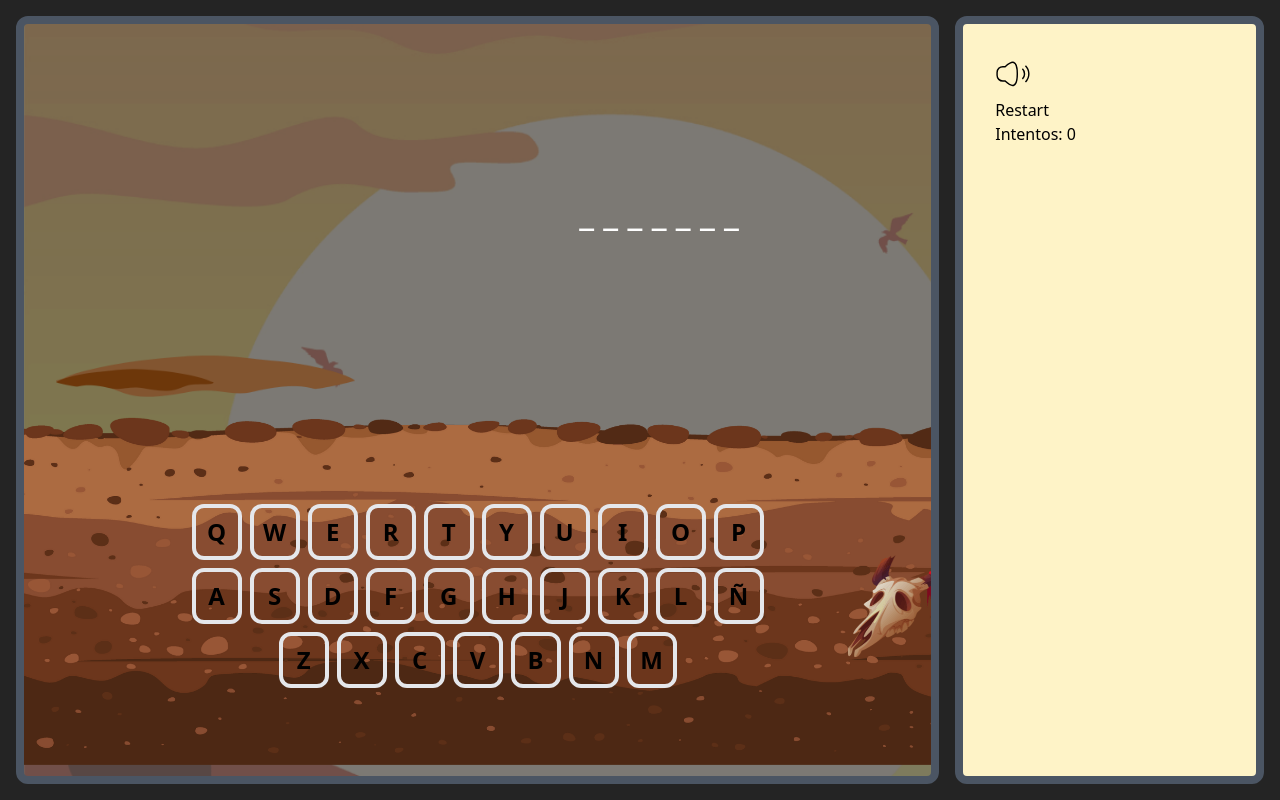
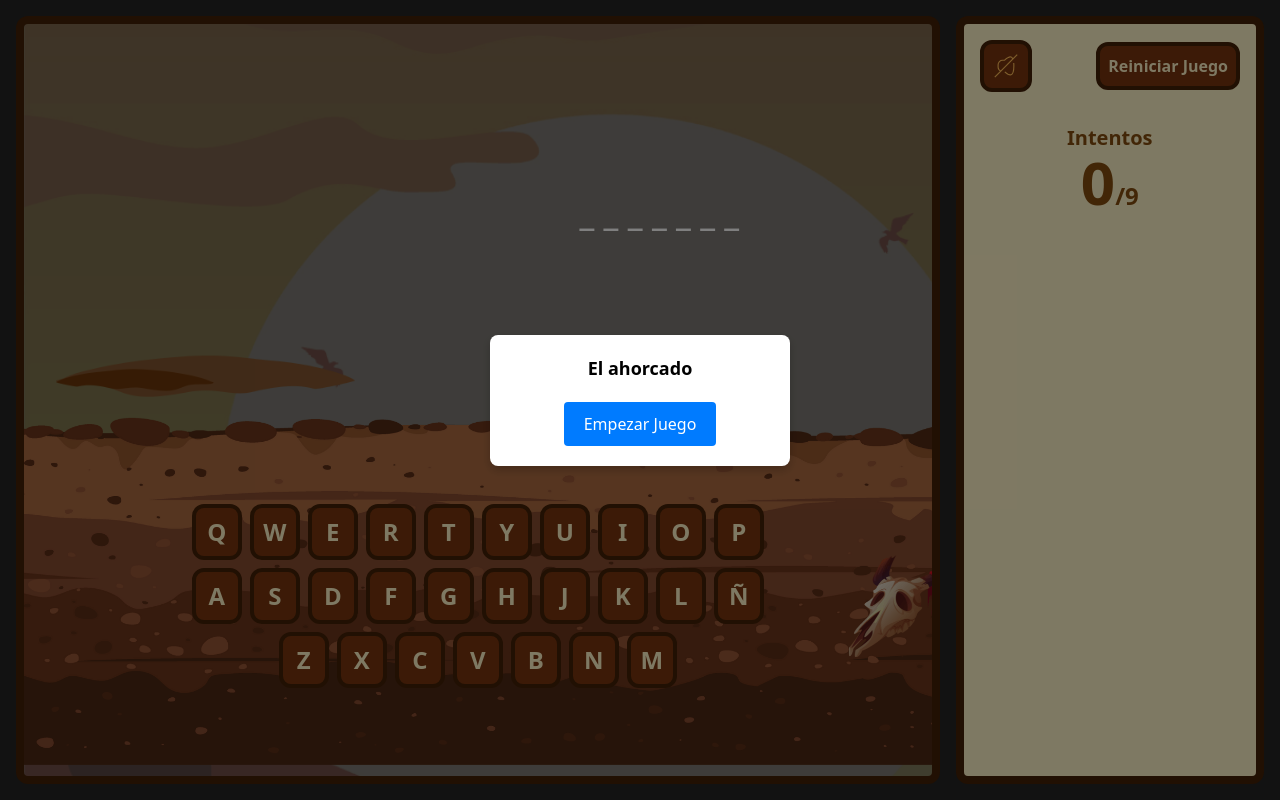
Before and after one commit to RichardS2496/hanging-app, a React (Vite) app: page / in a window 1280 px wide. Built offline with nearby package versions, Linux system fonts and the light colour scheme.

Commit message:
popup added, style left

```diff
--- a/src/App.tsx
+++ b/src/App.tsx
@@ -1,11 +1,26 @@
 import "./styles/App.css";
 import "./styles/buttons.css";
+
 import { HangImage } from "./components/HangImage";
 import { LettersBoard } from "./components/LettersBoard";
 import { SongPlayer } from "./components/SongPlayer";
 import { useHangmanGame } from "./hooks/useHangmanGame";
 
+import { useEffect } from "react";
+import { Popup } from "./components/Popup";
+import { usePopup } from "./hooks/usePopup";
+
 function App() {
+  const {
+    popupMessage,
+    isPopupVisible,
+    popupButtonText,
+    startGame,
+    showWinPopup,
+    showLosePopup,
+    setIsPopupVisible,
+  } = usePopup();
+
   const {
     restartGame,
     checkLetter,
@@ -18,8 +33,36 @@ function App() {
     alreadyPressed,
   } = useHangmanGame();
 
+  useEffect(() => {
+    setIsPopupVisible(true);
+  }, [setIsPopupVisible]);
+
+  useEffect(() => {
+    if (won) {
+      showWinPopup();
+    } else if (lose) {
+      showLosePopup();
+    }
+  }, [won, lose, showWinPopup, showLosePopup]);
+
   return (
     <>
+      <Popup
+        message={popupMessage}
+        buttonText={popupButtonText}
+        onButtonClick={() => {
+          setIsPopupVisible(false); // Cerrar el popup
+          if (
+            popupMessage === "¡Has Ganado!" ||
+            popupMessage === "¡Has Perdido!"
+          ) {
+            restartGame(); // Reiniciar el juego si se ganó o perdió
+          } else {
+            startGame(); // Empezar el juego si está en un estado inicial
+          }
+        }}
+        isVisible={isPopupVisible}
+      />
       <div className="App">
         <div className="left-side border-content">
           <div className="left-side-content ">
@@ -41,12 +84,26 @@ function App() {
           </div>
         </div>
         <div className="right-side border-content">
-          <SongPlayer />
-          <button onClick={restartGame}>Restart</button>
-
-          <h3>Intentos: {attempts}</h3>
-          {lose ? <h3 className="text-red-50">Ha Perdido {word}</h3> : ""}
-          {won ? <h3 className="text-blue">¡Ha Ganado!</h3> : ""}
+          <div className="flex flex-row justify-between items-center">
+            <SongPlayer />
+            <button
+              className="song-toggle-btn text-amber-100 font-semibold"
+              onClick={restartGame}
+            >
+              Reiniciar Juego
+            </button>
+          </div>
+          <div>
+            <h3 className="text-center font-bold text-xl text-yellow-800">
+              Intentos
+            </h3>
+            <h2 className="text-center font-bold text-6xl text-yellow-800">
+              {attempts}
+              <span className="text-2xl">/9</span>
+            </h2>
+            {lose ? <h3 className="text-black">Ha Perdido {word}</h3> : ""}
+            {won ? <h3 className="text-blue">¡Ha Ganado!</h3> : ""}
+          </div>
         </div>
       </div>
     </>
--- a/src/components/PauseSongBtn.tsx
+++ b/src/components/PauseSongBtn.tsx
@@ -1,21 +1,21 @@
 export function PauseSongBtn() {
   return (
     <svg
-      width="36px"
-      height="36px"
+      width="28px"
+      height="28px"
       viewBox="-0.5 0 25 25"
       fill="none"
       xmlns="http://www.w3.org/2000/svg"
     >
       <path
         d="M10.9395 17.72C12.9395 19.5 15.3895 20.72 16.5495 20.33C18.6495 19.55 18.9995 15.3299 18.9995 12.4099C18.9995 11.5999 18.9995 10.68 18.8895 9.77002"
-        stroke="#000000"
+        stroke="#ffbd59"
       />
       <path
         d="M18.1292 6.28008C18.0012 5.89129 17.795 5.53273 17.5233 5.22661C17.2516 4.9205 16.9201 4.67327 16.5493 4.50005C15.3193 4.04005 12.7093 5.49996 10.5493 7.40996H8.94922C7.88835 7.40996 6.87093 7.83145 6.12079 8.58159C5.37064 9.33174 4.94922 10.3491 4.94922 11.41V13.41C4.9489 14.1811 5.17151 14.936 5.59021 15.5835C6.00892 16.2311 6.60585 16.7438 7.3092 17.06"
-        stroke="#000000"
+        stroke="#ffbd59"
       />
-      <path d="M22 2.42004L2 22.42" stroke="#000000" />
+      <path d="M22 2.42004L2 22.42" stroke="#ffbd59" />
     </svg>
   );
 }
--- a/src/components/PlaySongBtn.tsx
+++ b/src/components/PlaySongBtn.tsx
@@ -1,23 +1,23 @@
 export function PlaySongBtn() {
   return (
     <svg
-      width="36px"
-      height="36px"
+      width="28px"
+      height="28px"
       viewBox="-0.5 0 25 25"
       fill="none"
       xmlns="http://www.w3.org/2000/svg"
     >
       <path
         d="M12.5493 4.50005C11.3193 4.04005 8.70926 5.49996 6.54926 7.40996H4.94922C3.88835 7.40996 2.87093 7.83145 2.12079 8.58159C1.37064 9.33174 0.949219 10.3491 0.949219 11.41V13.41C0.949219 14.4708 1.37064 15.4883 2.12079 16.2385C2.87093 16.9886 3.88835 17.41 4.94922 17.41H6.54926C8.65926 19.35 11.2693 20.78 12.5493 20.33C14.6493 19.55 14.9992 15.33 14.9992 12.41C14.9992 9.48996 14.6493 5.28005 12.5493 4.50005Z"
-        stroke="#000000"
+        stroke="#ffbd59"
       />
       <path
         d="M20.6602 6.71997C22.1593 8.22011 23.0015 10.2542 23.0015 12.375C23.0015 14.4958 22.1593 16.5299 20.6602 18.03"
-        stroke="#000000"
+        stroke="#ffbd59"
       />
       <path
         d="M18.5391 15.95C19.4764 15.0123 20.003 13.7407 20.003 12.4149C20.003 11.0891 19.4764 9.81764 18.5391 8.88"
-        stroke="#000000"
+        stroke="#ffbd59"
       />
     </svg>
   );
--- /dev/null
+++ b/src/components/Popup.tsx
@@ -0,0 +1,23 @@
+import { FC } from "react";
+import { PopupProps } from "../interfaces/PopupProps";
+import "../styles/popup.css";
+
+export const Popup: FC<PopupProps> = ({
+  message,
+  buttonText,
+  onButtonClick,
+  isVisible,
+}) => {
+  if (!isVisible) return null;
+
+  return (
+    <div className="popup-overlay">
+      <div className="popup">
+        <p className="popup-message">{message}</p>
+        <button className="popup-btn" onClick={onButtonClick}>
+          {buttonText}
+        </button>
+      </div>
+    </div>
+  );
+};
--- a/src/components/SongPlayer.tsx
+++ b/src/components/SongPlayer.tsx
@@ -2,15 +2,24 @@ import { usePlaySong } from "../hooks/usePlaySong";
 import song01 from "../assets/songs/song01.mp3";
 import { PlaySongBtn } from "./PlaySongBtn";
 import { PauseSongBtn } from "./PauseSongBtn";
+import "../styles/buttons.css";
 
 export function SongPlayer() {
   const { isPlayingSong, togglePlaySong } = usePlaySong(song01);
 
   return (
-    <div>
-      <button onClick={togglePlaySong}>
-        {isPlayingSong ? <PlaySongBtn /> : <PauseSongBtn />}
+    <>
+      <button onClick={togglePlaySong} className="song-toggle-btn">
+        {!isPlayingSong ? (
+          <>
+            <PauseSongBtn />
+          </>
+        ) : (
+          <>
+            <PlaySongBtn />
+          </>
+        )}
       </button>
-    </div>
+    </>
   );
 }
--- a/src/hooks/useHangmanGame.ts
+++ b/src/hooks/useHangmanGame.ts
@@ -1,5 +1,6 @@
 import { useEffect, useState } from "react";
 import { getRandomWord } from "../helpers/getRandomWord";
+import { usePopup } from "./usePopup";
 
 export function useHangmanGame() {
   const [attempts, setAttempts] = useState(0);
@@ -8,6 +9,8 @@ export function useHangmanGame() {
   const [lose, setLose] = useState(false);
   const [won, setWon] = useState(false);
   const [usedKeys, setUsedKeys] = useState<string[]>([]);
+
+  const { setIsPopupVisible } = usePopup();
 
   const alreadyPressed = (key: string) => {
     setUsedKeys((prev) => [...prev, key]);
@@ -50,6 +53,8 @@ export function useHangmanGame() {
     setLose(false);
     setWon(false);
     setUsedKeys([]);
+    setIsPopupVisible(false);
+    alreadyPressed("");
   };
 
   return {
--- a/src/hooks/usePlaySong.tsx
+++ b/src/hooks/usePlaySong.tsx
@@ -1,7 +1,7 @@
 import { useState, useRef, useEffect } from "react";
 
 export function usePlaySong(songSrc: string) {
-  const [isPlayingSong, setIsPlayingSong] = useState(true);
+  const [isPlayingSong, setIsPlayingSong] = useState(false);
   const audioRef = useRef<HTMLAudioElement | null>(null);
 
   useEffect(() => {
@@ -26,5 +26,5 @@ export function usePlaySong(songSrc: string) {
       setIsPlayingSong((prev) => !prev);
     }
   };
-  return { isPlayingSong, togglePlaySong };
+  return { isPlayingSong, setIsPlayingSong, togglePlaySong };
 }
--- /dev/null
+++ b/src/hooks/usePopup.tsx
@@ -0,0 +1,35 @@
+import { useState } from "react";
+import "../styles/popup.css";
+
+export function usePopup() {
+  const [popupMessage, setPopupMessage] = useState<string>("El ahorcado");
+  const [isPopupVisible, setIsPopupVisible] = useState<boolean>(false);
+  const [popupButtonText, setPopupButtonText] =
+    useState<string>("Empezar Juego");
+
+  const startGame = () => {
+    setIsPopupVisible(false);
+  };
+
+  const showWinPopup = () => {
+    setPopupMessage("¡Has Ganado!");
+    setIsPopupVisible(true);
+    setPopupButtonText("Jugar de Nuevo");
+  };
+
+  const showLosePopup = () => {
+    setPopupMessage("¡Has Perdido!");
+    setIsPopupVisible(true);
+    setPopupButtonText("Volver a Jugar");
+  };
+
+  return {
+    popupMessage,
+    isPopupVisible,
+    popupButtonText,
+    startGame,
+    showWinPopup,
+    showLosePopup,
+    setIsPopupVisible,
+  };
+}
--- /dev/null
+++ b/src/interfaces/PopupProps.tsx
@@ -0,0 +1,6 @@
+export interface PopupProps {
+  message: string;
+  buttonText: string;
+  onButtonClick: () => void;
+  isVisible: boolean;
+}
--- a/src/styles/App.css
+++ b/src/styles/App.css
@@ -11,7 +11,7 @@
 }
 
 .border-content {
-  @apply rounded-xl border-8 border-gray-600 overflow-hidden;
+  @apply rounded-xl border-8 border-yellow-950 overflow-hidden;
 }
 
 .left-side {
@@ -35,5 +35,5 @@
 }
 
 .right-side {
-  @apply h-full w-1/4 bg-amber-100 p-8;
+  @apply flex flex-col gap-8 h-full w-1/4 bg-amber-100 p-4;
 }
--- a/src/styles/buttons.css
+++ b/src/styles/buttons.css
@@ -6,10 +6,14 @@
     justify-center;
 }
 
-.btn-pressed {
-  @apply bg-slate-500;
+.letter-btn {
+  @apply w-[50px] border-yellow-950  bg-amber-900 rounded-xl text-2xl p-2 border-4 font-semibold text-amber-100;
 }
 
-.letter-btn {
-  @apply w-[50px] rounded-xl text-2xl p-2 border-4 font-semibold;
+.song-toggle-btn {
+  @apply border-yellow-950 border-4 p-2 rounded-xl bg-amber-900;
 }
+
+.btn-pressed {
+  @apply bg-slate-200 border-slate-400 text-slate-400;
+}
--- /dev/null
+++ b/src/styles/popup.css
@@ -0,0 +1,37 @@
+.popup-overlay {
+  position: fixed;
+  top: 0;
+  left: 0;
+  width: 100vw;
+  height: 100vh;
+  background-color: rgba(0, 0, 0, 0.5);
+  display: flex;
+  justify-content: center;
+  align-items: center;
+  z-index: 1000;
+}
+
+.popup {
+  background-color: #fff;
+  padding: 20px;
+  border-radius: 8px;
+  box-shadow: 0 4px 8px rgba(0, 0, 0, 0.2);
+  text-align: center;
+  min-width: 300px;
+}
+
+.popup-message {
+  margin-bottom: 20px;
+  font-size: 18px;
+  font-weight: bold;
+}
+
+.popup-btn {
+  padding: 10px 20px;
+  font-size: 16px;
+  border: none;
+  border-radius: 4px;
+  background-color: #007bff;
+  color: #fff;
+  cursor: pointer;
+}
```
